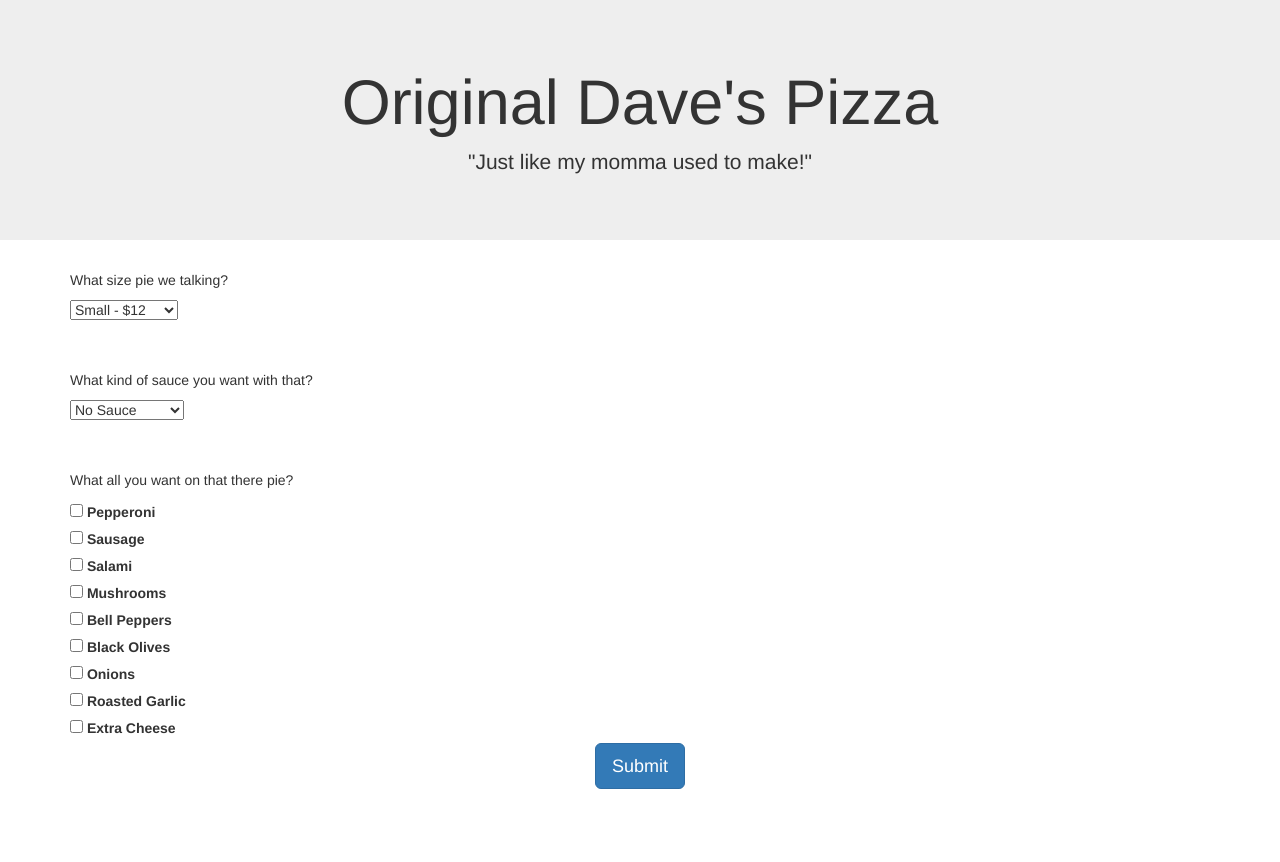
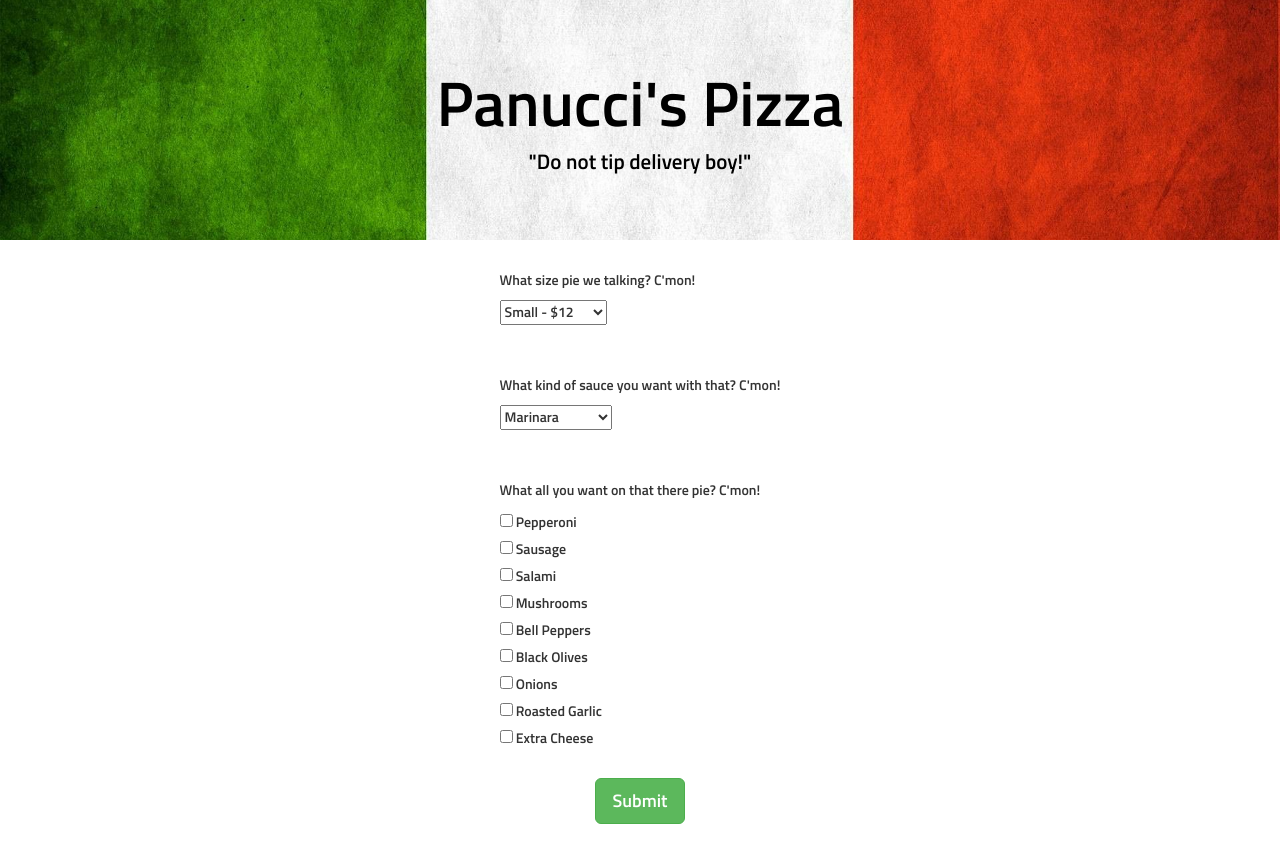
Before and after one commit to dcole505/pizza-parlor, a plain HTML site: page index.html in a window 1280 px wide. Before the commit the page ends 800 px from the top, so only its background shows below. Drawn offline with Linux system fonts and the light colour scheme.

Commit message:
add style rules, images, and UI logic functionality. The program appears to work as intended.

```diff
--- a/css/styles.css
+++ b/css/styles.css
@@ -1,7 +1,49 @@
+body {
+  font-family: 'Titillium Web', sans-serif;
+}
+
 .jumbotron {
+  background-image: url(../img/flag.jpg);
+  background-attachment: fixed;
+  background-repeat: no-repeat;
+  background-position: center;
+  background-size: cover;
+  width: auto;
+  height: auto;
   text-align: center;
+  color: black;
 }
 
 .user-pizza {
   margin-bottom: 50px;
 }
+
+.container {
+  display: block;
+  text-align: center;
+}
+
+form {
+  display: inline-block;
+  margin-left: auto;
+  margin-right: auto;
+  text-align: left;
+  margin-bottom: 50px;
+}
+
+button {
+  margin: 25px;
+}
+
+#box-art {
+  height: 340px;
+  width: 480px;
+  display: block;
+  margin-left: auto;
+  margin-right: auto;
+}
+
+#display-result {
+  display: none;
+  text-align: center;
+}
--- a/index.html
+++ b/index.html
@@ -5,36 +5,37 @@
     <meta name="viewport" content="width=device-width, initial-scale=1.0">
     <link rel="stylesheet" href="css/bootstrap.css">
     <link rel="stylesheet" href="css/styles.css">
+    <link href="https://fonts.googleapis.com/css2?family=Titillium+Web:wght@600&display=swap" rel="stylesheet">
     <script src="js/jquery-3.5.1.js"></script>
     <script src="js/scripts.js"></script>
     <title>Pizza Parlor</title>
   </head>
   <body>
     <div class="jumbotron">
-      <h1 class="display-2">Original Dave's Pizza</h1>
-      <p class="lead">"Just like my momma used to make!"</p>
+      <h1 class="display-2">Panucci's Pizza</h1>
+      <p class="lead">"Do not tip delivery boy!"</p>
     </div>
-    <div class="container">
+    <div class="container" id="input-form">
       <form id="pizza-options">
         <div class="user-pizza">
-          <p>What size pie we talking?</p>
+          <p>What size pie we talking? C'mon!</p>
           <select id="size" name="size">
-            <option value="small">Small - $12</option>
+            <option value="small" selected>Small - $12</option>
             <option value="medium">Medium - $14</option>
             <option value="large">Large - $16</option>
             <option value="extra-large">XL - $18</option>
           </select>
         </div>
         <div class="user-pizza">
-          <p>What kind of sauce you want with that?</p>
+          <p>What kind of sauce you want with that? C'mon!</p>
           <select id="sauce" name="sauce">
             <option value="no-sauce">No Sauce</option>
-            <option value="marinara">Marinara</option>
+            <option value="marinara" selected>Marinara</option>
             <option value="alfredo">Alfredo +$1.50</option>
             <option value="pesto">Pesto +$1.50</option>
           </select>
         </div>
-        <p>What all you want on that there pie?</p>
+        <p>What all you want on that there pie? C'mon!</p>
         <div class="form-check">
           <input class="form-check-input" id="check1" type="checkbox" name="topping" value="pepperoni">
           <label class="form-check-label" for="check1">
@@ -90,13 +91,15 @@
           </label>
         </div>
         <div class="text-center">
-          <button class="btn btn-primary btn-lg" type="submit">Submit</button>
+          <button id="submit-form" class="btn btn-success btn-lg" type="submit">Submit</button>
         </div>
       </form>
-
-      <div id="display">
-
+    </div>
+    <div class="container-fluid" id="display-result">
+      <div class="card" id="price">
+        <img id="box-art" class="card-img-top" src="img/box-art.jpg" alt="Panucci's Pizza">
       </div>
+      <button id="refresh" class="btn btn-danger btn-lg" type="submit">Start Over</button>
     </div>
   </body>
 </html>
--- a/js/scripts.js
+++ b/js/scripts.js
@@ -46,6 +46,12 @@ $(document).ready(function() {
     userPizza.sizeCalc();
     userPizza.sauceCalc();
     userPizza.toppingCalc();
-    console.log(userPizza.price);
+
+    $("#input-form").hide();
+    $("#price").append("<p>That's a good lookin' pie. That's gonna be: $" + userPizza.price.toFixed(2) + ". Give us around 30-45 minutes </P>" );
+    $("#display-result").show();
+    $("#refresh").click(function(){
+      location.reload();
+    })
   });
-})
+});
```
Also changed, not shown: img/box-art.jpg (added), img/flag.jpg (added), 1 other file.
